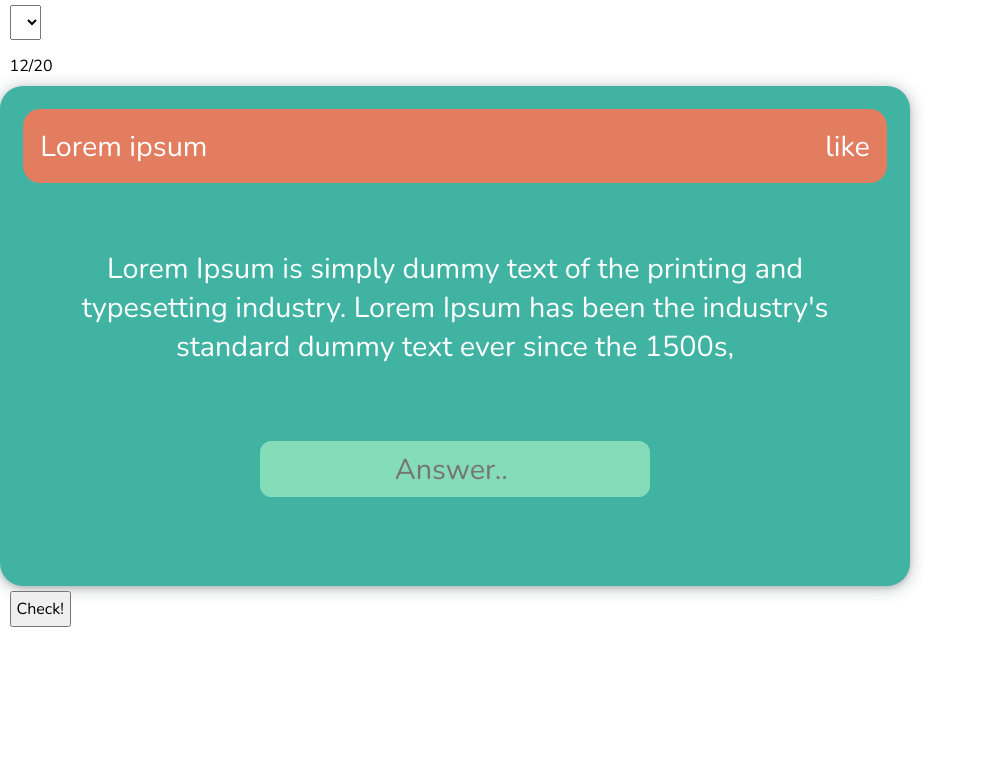
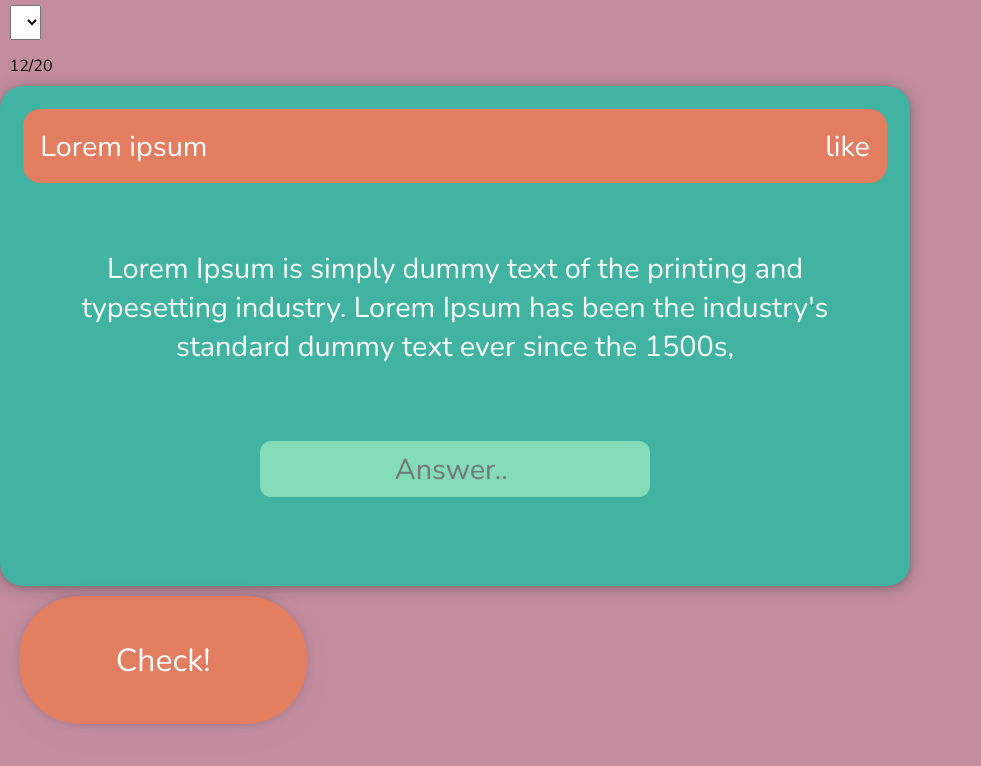
Before and after one commit to DavidIacovone/Flash, a React (Create React App) app: page / in a window 1280 px wide. Shown: the top 766 px of the page, without its empty margins (0-981 px from the left). Built offline with nearby package versions, Linux system fonts and the light colour scheme.

Commit message:
Button styling

```diff
--- a/src/Quiz/Quiz.js
+++ b/src/Quiz/Quiz.js
@@ -1,5 +1,6 @@
 import React from "react";
 import Flashcard from "../Flashcard/Flashcard";
+import quiz from "./quiz.css"
 
 const Quiz = () => {
     return (
--- a/src/index.css
+++ b/src/index.css
@@ -4,6 +4,10 @@
   padding: 0;
   margin: 0;
   font-size: 1em;
+}
+
+body {
+  background-color: #c38d9e;
 }
 
 p {
@@ -24,3 +28,21 @@ input {
   background-color: #85dcb8;
   text-align: center;
 }
+
+button {
+  min-width: clamp(7em, 9em, 11em);
+  min-height: clamp(2em, 4em, 5em);
+  border: none;
+  border-radius: 1.9em;
+  background-color: #e27d60;
+  color: white;
+  box-shadow: rgba(67, 71, 85, 0.27) 0px 0px 0.25em, rgba(90, 125, 188, 0.05) 0px 0.25em 1em;
+  font-size: 2em;
+  transition: all 0.6s ease;
+}
+
+button:hover {
+  cursor: pointer;
+  transition: all 0.6s ease;
+  transform: translateY(-0.1em);
+}
```
Also changed, not shown: src/Quiz/quiz.css (added).
